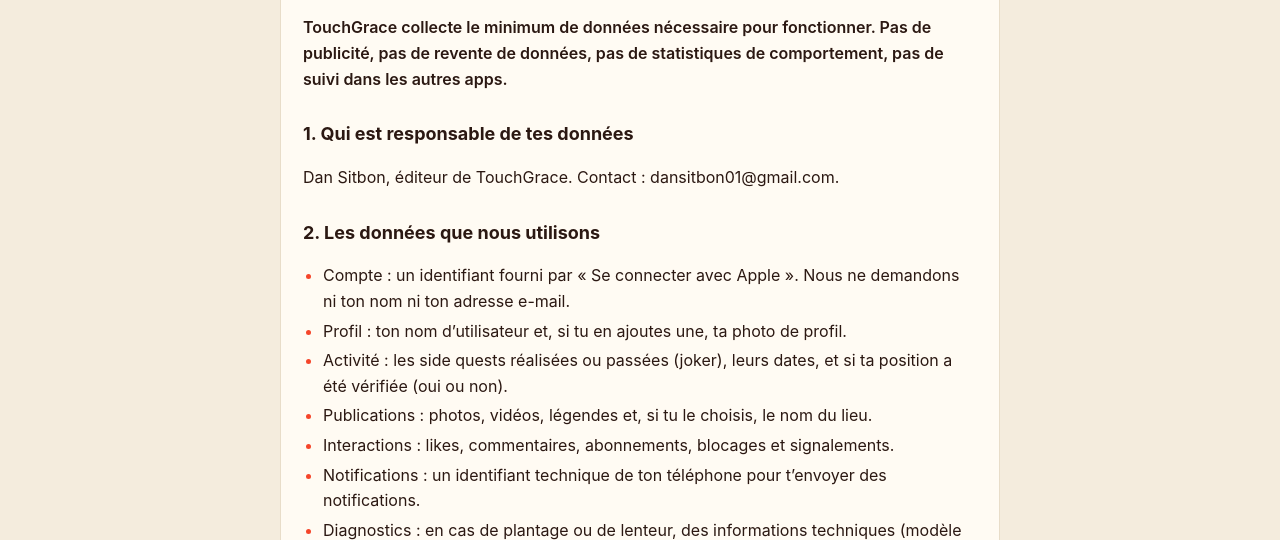
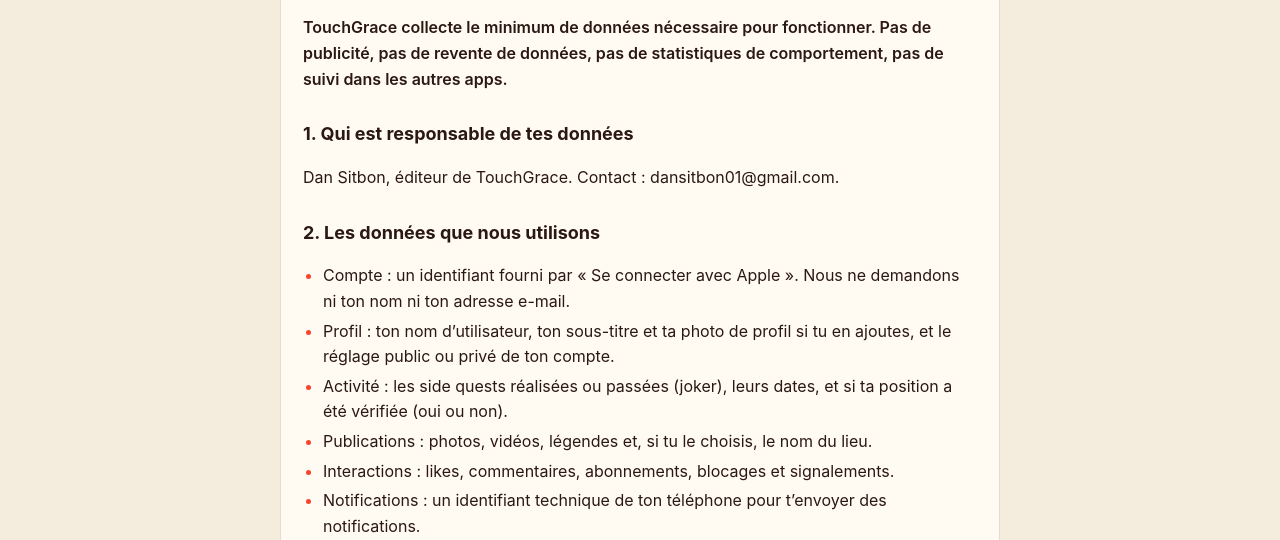
Before and after one commit to dansitbon/touchgrace-legal, a plain HTML site: page confidentialite.html in a window 1280 px wide. Shown: the part 244-784 px from the top of the page. Drawn offline with Linux system fonts and the light colour scheme.

Commit message:
Sécurité : limites anti-spam, connexion anonyme retirée, confidentialité à jour
Co-Authored-By: Claude Opus 5.5 <noreply@anthropic.com>

```diff
--- a/confidentialite.html
+++ b/confidentialite.html
@@ -33,7 +33,7 @@
 
 <h2>2. Les données que nous utilisons</h2>
 
-<ul><li>Compte : un identifiant fourni par « Se connecter avec Apple ». Nous ne demandons ni ton nom ni ton adresse e-mail.</li><li>Profil : ton nom d’utilisateur et, si tu en ajoutes une, ta photo de profil.</li><li>Activité : les side quests réalisées ou passées (joker), leurs dates, et si ta position a été vérifiée (oui ou non).</li><li>Publications : photos, vidéos, légendes et, si tu le choisis, le nom du lieu.</li><li>Interactions : likes, commentaires, abonnements, blocages et signalements.</li><li>Notifications : un identifiant technique de ton téléphone pour t’envoyer des notifications.</li><li>Diagnostics : en cas de plantage ou de lenteur, des informations techniques (modèle d’appareil, version de l’app, écran concerné) rattachées à un identifiant interne, jamais à ton nom d’utilisateur.</li></ul>
+<ul><li>Compte : un identifiant fourni par « Se connecter avec Apple ». Nous ne demandons ni ton nom ni ton adresse e-mail.</li><li>Profil : ton nom d’utilisateur, ton sous-titre et ta photo de profil si tu en ajoutes, et le réglage public ou privé de ton compte.</li><li>Activité : les side quests réalisées ou passées (joker), leurs dates, et si ta position a été vérifiée (oui ou non).</li><li>Publications : photos, vidéos, légendes et, si tu le choisis, le nom du lieu.</li><li>Interactions : likes, commentaires, abonnements, blocages et signalements.</li><li>Notifications : un identifiant technique de ton téléphone pour t’envoyer des notifications.</li><li>Sécurité de la connexion : pour chaque session, notre hébergeur garde l’adresse IP et le type d’appareil, afin de protéger ton compte et de bloquer les abus.</li><li>Diagnostics : en cas de plantage ou de lenteur, des informations techniques (modèle d’appareil, version de l’app, écran concerné) rattachées à un identifiant interne, jamais à ton nom d’utilisateur.</li></ul>
 <h2>3. Ta position</h2>
 
 <ul><li>Elle n’est jamais suivie en arrière-plan : seulement « pendant l’utilisation », et uniquement si tu l’autorises.</li><li>Vérification d’une side quest : au moment de commencer et de terminer, ta position est envoyée au service OpenStreetMap « Overpass » pour savoir s’il y a un lieu du bon type à proximité. Elle n’est pas enregistrée par TouchGrace.</li><li>Lieu d’une publication : ton iPhone transforme ta position en nom d’endroit. Seul ce nom, que tu peux modifier, est publié et enregistré.</li></ul>
```
